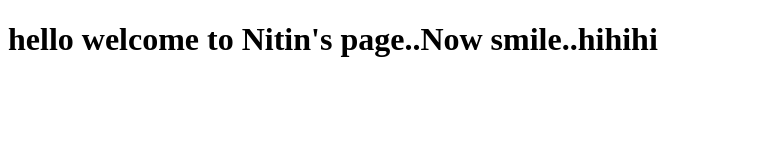
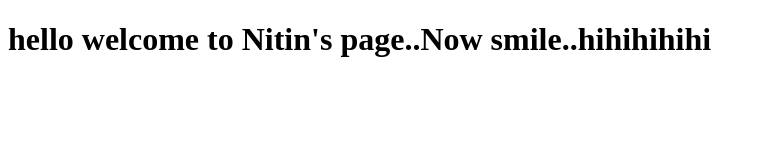
Before and after one commit to Nitinkhandelwal196/my-html-app, a plain HTML site: page index.html in a window 1280 px wide. Shown: the whole page, without its empty margins (0-765 px from the left). Drawn offline with Linux system fonts and the light colour scheme.

Commit message:
Update index.html

```diff
--- a/index.html
+++ b/index.html
@@ -5,6 +5,6 @@
     <title>Nitin's Page</title>
 </head>
 <body>
-    <h1>hello welcome to Nitin's page..Now smile..hihihi</h1>
+    <h1>hello welcome to Nitin's page..Now smile..hihihihihi</h1>
 </body>
 </html>
```
